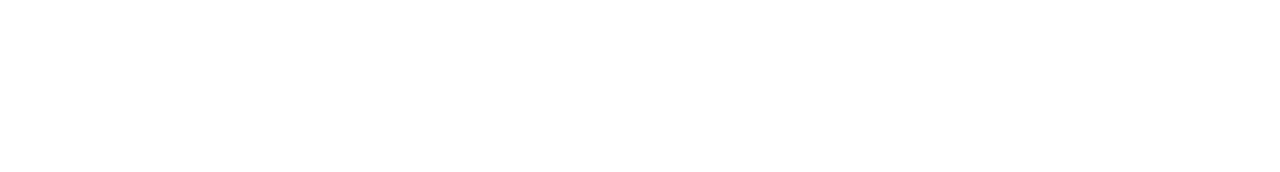
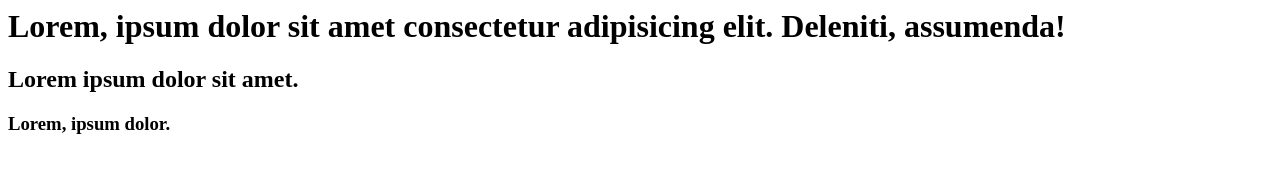
Before and after one commit to kanakferdous/ph-repo, a plain HTML site: page index.html in a window 1280 px wide. Drawn offline with Linux system fonts and the light colour scheme.

Commit message:
add heading

```diff
--- a/index.html
+++ b/index.html
@@ -6,6 +6,8 @@
   <title>Programing Hero Repo</title>
 </head>
 <body>
-
+  <h1>Lorem, ipsum dolor sit amet consectetur adipisicing elit. Deleniti, assumenda!</h1>
+  <h2>Lorem ipsum dolor sit amet.</h2>
+  <h3>Lorem, ipsum dolor.</h3>
 </body>
 </html>
```
